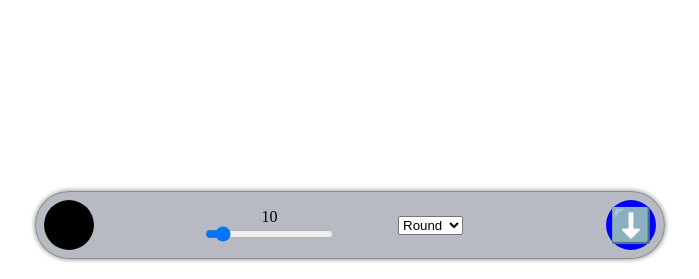
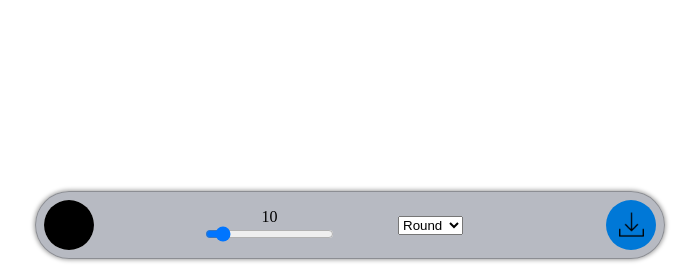
Before and after one commit to kerrongordon/web-class, a PHP site: page / in a window 1280 px wide. Shown: the part 521-800 px from the top of the page, without its empty margins (290-989 px from the left). Run offline with PHP 8.4, Linux system fonts and the light colour scheme.

Commit message:
change download image

```diff
--- a/canvas/index.html
+++ b/canvas/index.html
@@ -31,7 +31,7 @@
         </div>
 
         <div class="end">
-            <button class="btn" id="download">⬇️</button>
+            <button class="btn" id="download"><img src="download-arrow.png"></button>
         </div>
     </div>
 
--- a/canvas/style.css
+++ b/canvas/style.css
@@ -69,8 +69,12 @@ input {
   border: none;
   border-radius: 50%;
   font-size: 34px;
-  background-color: blue;
+  background-color: #0078d7;
   color: white;
   outline: none;
   cursor: pointer;
 }
+
+.btn img {
+  width: 25px;
+}
```
Also changed, not shown: canvas/download-arrow.png (added).
